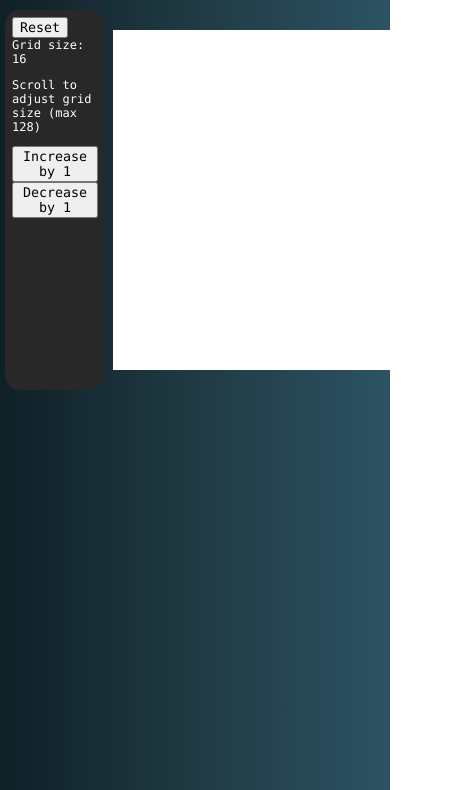
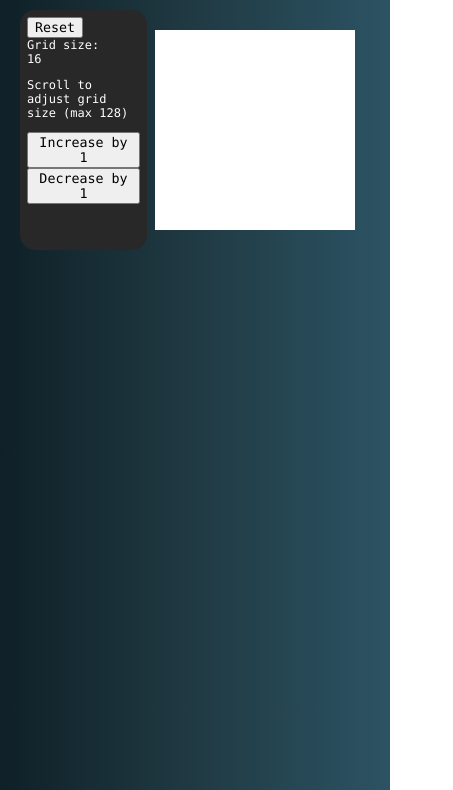
Before and after one commit to soolodev/top-etch-sketch, a plain HTML site: page index.html in a window 390 px wide. Shown: the part 54-844 px from the top of the page, 453 px wide, since content can reach past the window. Drawn offline with Linux system fonts and the light colour scheme.

Commit message:
Add media for mobile screen

```diff
--- a/index.css
+++ b/index.css
@@ -94,3 +94,13 @@ main
         height: 340px;
     }
 }
+
+
+@media screen and (max-width: 450px)
+{
+    #etch-sketch
+    {
+        width: 200px;
+        height: 200px;
+    }
+}
```
